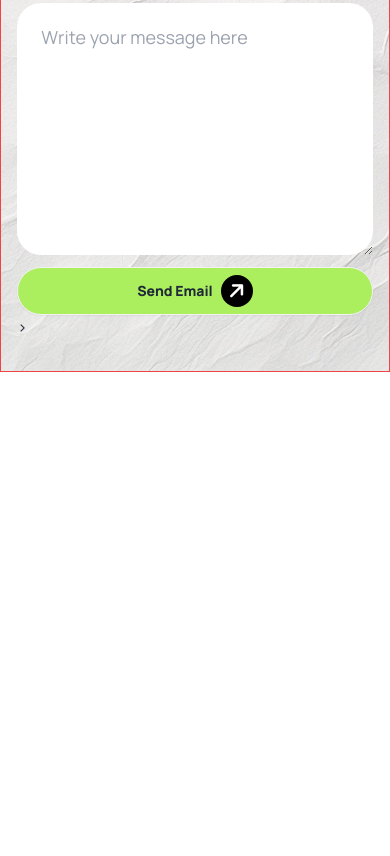
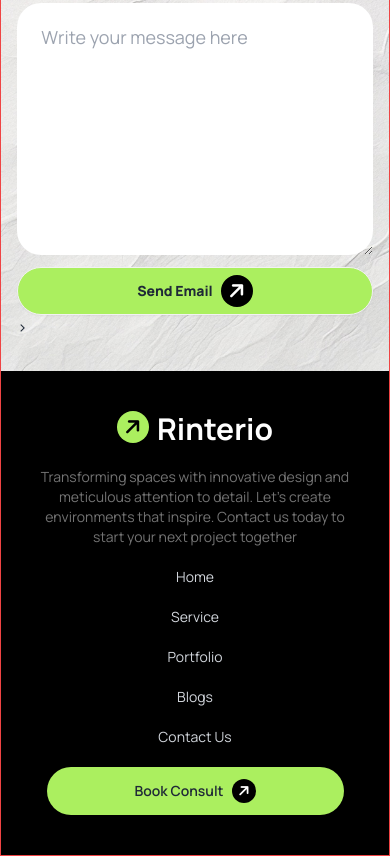
Before and after one commit to anontobr913/B10A3, a plain HTML site: page index.html in a window 390 px wide. Shown: the part 5636-6492 px from the top of the page. Before the commit the page ends 6008 px from the top, so only its background shows below. Drawn offline with nearby package versions, Linux system fonts and the light colour scheme.

Commit message:
footer section done

```diff
--- a/index.html
+++ b/index.html
@@ -67,7 +67,7 @@
                         <i class="bg-white border border-gray-300 h-10 w-10 flex justify-center items-center text-lg rounded-full fa-solid fa-magnifying-glass"></i>
                         <i class="bg-white border border-gray-300  h-10 w-10 flex justify-center items-center  text-lg rounded-full fa-solid fa-cart-shopping"></i>
                         <div>
-                            <button class="btn bg-lime rounded-3xl md:text-lg flex justify-center items-center max-h-10"><span>BooK Consult</span>
+                            <button class="btn bg-lime rounded-3xl sm:text-lg flex justify-center  w-full"><span>Book Consult</span>
                                 <i class="text-white bg-black h-6 w-6 flex justify-center items-center rounded-full fa-solid fa-arrow-right -rotate-45"></i> </button>
 
                         </div>
@@ -335,8 +335,36 @@
 
             </div>
          </Section>
+     </main>
 
+     <!-- footer -->
+     <footer class="bg-black px-8 py-10 sm:py-16">
+        <div class="w-full sm:w-3/5 mx-auto text-center flex flex-col gap-5 sm:gap-10 ">
 
-     </main>
+           <div class="flex flex-col gap-5 items-center">
+            <div class="navbar-start flex gap-2 justify-center">
+                <i class="text-black text-xl bg-lime h-8 w-8 flex justify-center items-center rounded-full fa-solid fa-arrow-right -rotate-45"></i>
+              <a class="font-bold text-white text-3xl">Rinterio</a>
+            </div>
+
+            <p class="text-para_light text-sm  sm:w-4/5  ">Transforming spaces with innovative design and meticulous attention to detail. Let's create environments that inspire. Contact us today to start your next project together</p>
+           </div>
+
+            <div class="text-sm w-full flex flex-col sm:flex-row sm:gap-0 gap-5 text-gray-300 sm:justify-between">
+                <p>Home</p>
+                <p>Service</p>
+                <p>Portfolio</p>
+                <p>Blogs</p>
+                <p>Contact Us</p>
+            </div>
+
+            <div class="w-11/12 mx-auto flex flex-row justify-center">
+                <button class="btn bg-lime rounded-3xl sm:text-lg flex justify-center  w-full sm:w-fit  border-none"><span>Book Consult</span>
+                    <i class="text-white bg-black h-6 w-6 flex justify-center items-center rounded-full fa-solid fa-arrow-right -rotate-45"></i> </button>
+            </div>
+
+        </div>
+
+     </footer>
 </body>
 </html>
```
